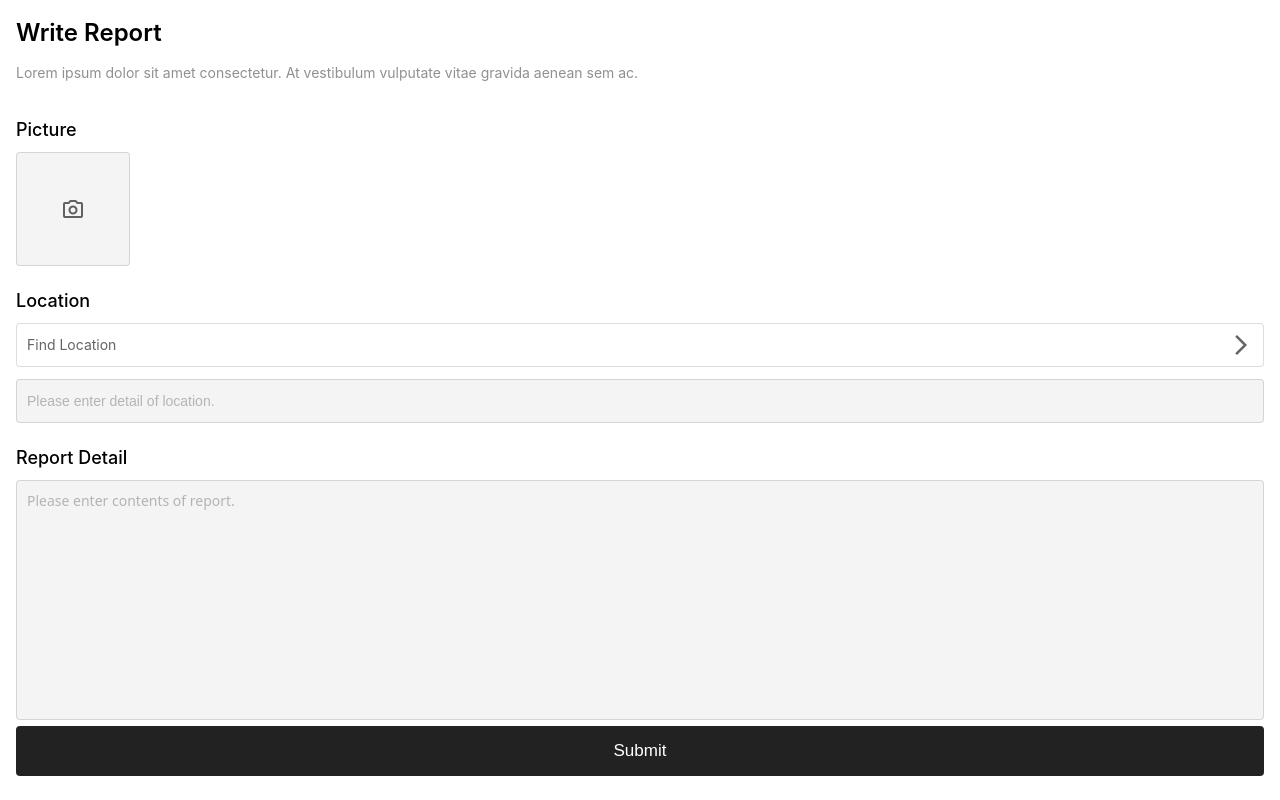
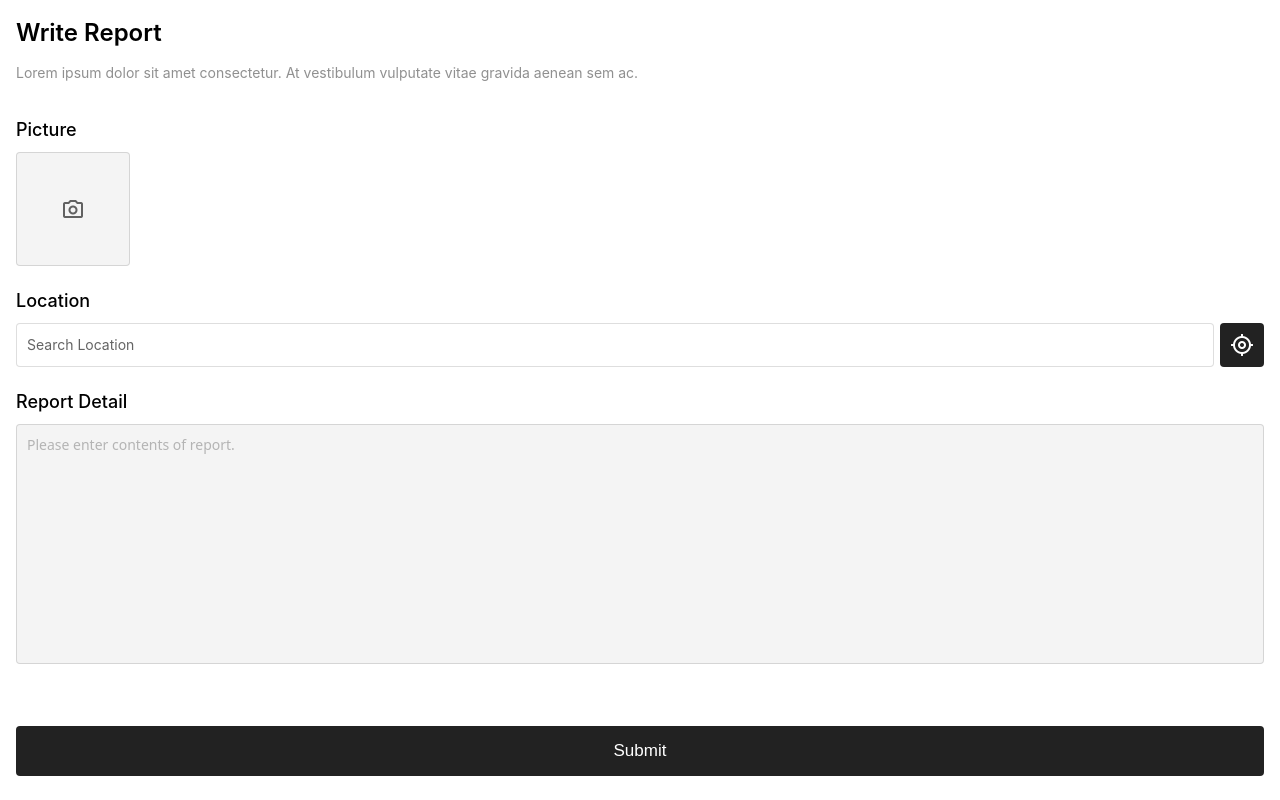
Before and after one commit to minukHwang/dot-connect, a React (Create React App) app: page /detail in a window 1280 px wide. Built offline with nearby package versions, Linux system fonts and the light colour scheme.

Commit message:
ui-change

```diff
--- a/src/pages/ReportDetail.js
+++ b/src/pages/ReportDetail.js
@@ -24,17 +24,12 @@ const ReportDetail = () => {
       <div className="place-area">
         <div className="sub-title">Location</div>
         <div className="place-btn-area">
-          <div className="place-btn">
-            <div className="place-text">Find Location</div>
-            <span className="material-symbols-outlined">arrow_forward_ios</span>
+          <div className="place-btn" onClick={() => {}}>
+            Search Location
           </div>
-        </div>
-        <div className="place-input-area">
-          <input
-            type="text"
-            className="place-input"
-            placeholder="Please enter detail of location."
-          />
+          <div className="current-location">
+            <span class="material-symbols-outlined">my_location</span>
+          </div>
         </div>
       </div>
 
--- a/src/pages/ReportDetail.scss
+++ b/src/pages/ReportDetail.scss
@@ -57,25 +57,31 @@
         .place-btn-area {
             padding: 0 16px;
             margin-bottom: 12px;
+            display: flex;
 
             .place-btn {
                 display: flex;
-                justify-content: space-between;
+                align-items: center;
+                flex: 1 1 0;
                 padding: 9px 10px;
                 background-color: #ffffff;
                 border: 1px solid rgba(34, 34, 34, 0.15);
                 border-radius: 4px;
                 color: rgba($color: #222222, $alpha: 0.7);
+                white-space: nowrap;
+                overflow: hidden;
+                text-overflow: ellipsis;
+                font-size: 14px;
+                line-height: 24px;
+            }
 
-                .place-text {
-                    display: inline-block;
-                    width: 360px;
-                    white-space: nowrap;
-                    overflow: hidden;
-                    text-overflow: ellipsis;
-                    font-size: 14px;
-                    line-height: 24px;
-                }
+            .current-location {
+                margin-left: 6px;
+                background-color: #222222;
+                color: #ffffff;
+                border-radius: 4px;
+                display: flex;
+                padding: 10px;
             }
         }
 
--- a/src/pages/ReportSimple.js
+++ b/src/pages/ReportSimple.js
@@ -90,16 +90,11 @@ const ReportSimple = () => {
               placeSearch();
             }}
           >
-            <div className="place-text">Find Location</div>
-            <span className="material-symbols-outlined">arrow_forward_ios</span>
+            Search Location
           </div>
-        </div>
-        <div className="place-input-area">
-          <input
-            type="text"
-            className="place-input"
-            placeholder="Please enter detail of location."
-          />
+          <div className="current-location">
+            <span class="material-symbols-outlined">my_location</span>
+          </div>
         </div>
       </div>
 
--- a/src/pages/ReportSimple.scss
+++ b/src/pages/ReportSimple.scss
@@ -20,25 +20,30 @@
     .place-btn-area {
       padding: 0 20px;
       margin-bottom: 12px;
+      display: flex;
 
       .place-btn {
         display: flex;
-        justify-content: space-between;
+        align-items: center;
+        flex: 1 1 0;
         padding: 12px 16px;
         background-color: #ffffff;
         border: 1px solid rgba(34, 34, 34, 0.15);
         border-radius: 4px;
         color: rgba($color: #222222, $alpha: 0.7);
+        white-space: nowrap;
+        overflow: hidden;
+        text-overflow: ellipsis;
+        font-size: 18px;
+      }
 
-        .place-text {
-          display: inline-block;
-          width: 360px;
-          white-space: nowrap;
-          overflow: hidden;
-          text-overflow: ellipsis;
-          font-size: 18px;
-
-        }
+      .current-location {
+        margin-left: 8px;
+        background-color: #222222;
+        color: #ffffff;
+        border-radius: 4px;
+        display: flex;
+        padding: 12px;
       }
     }
 
```
